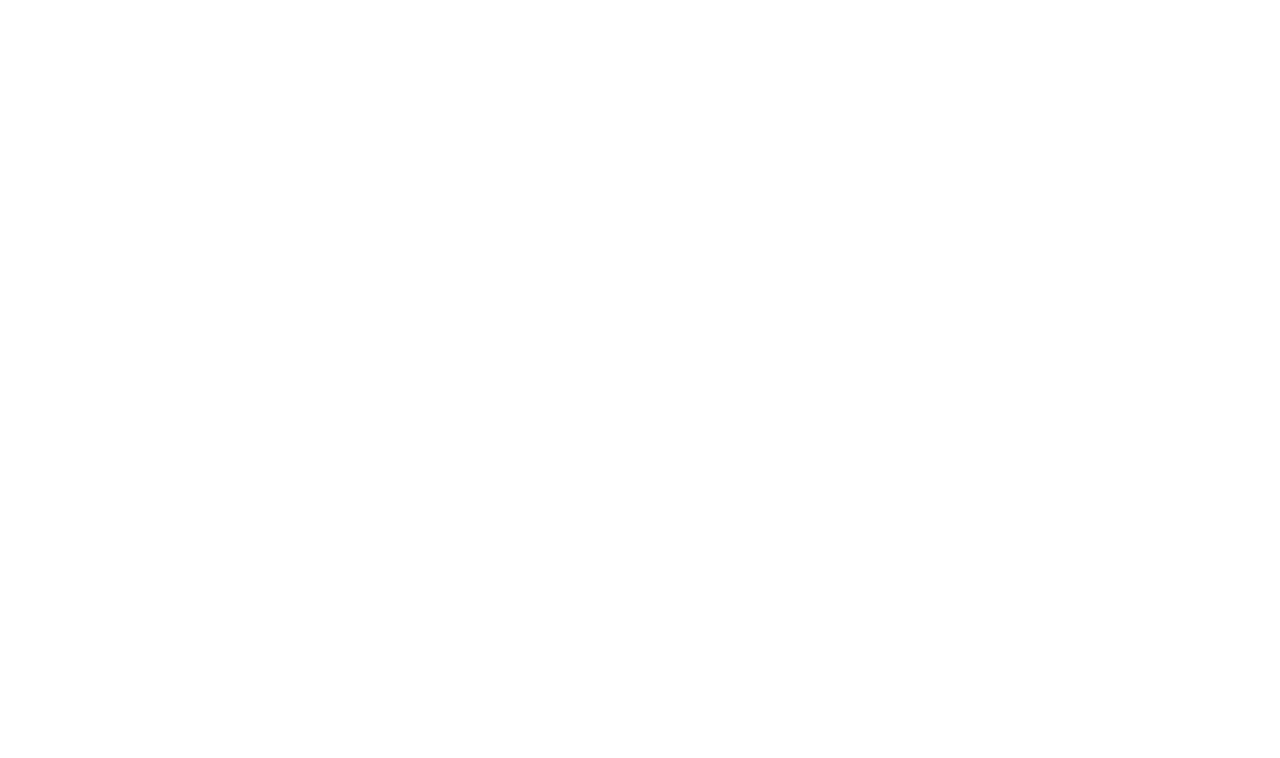
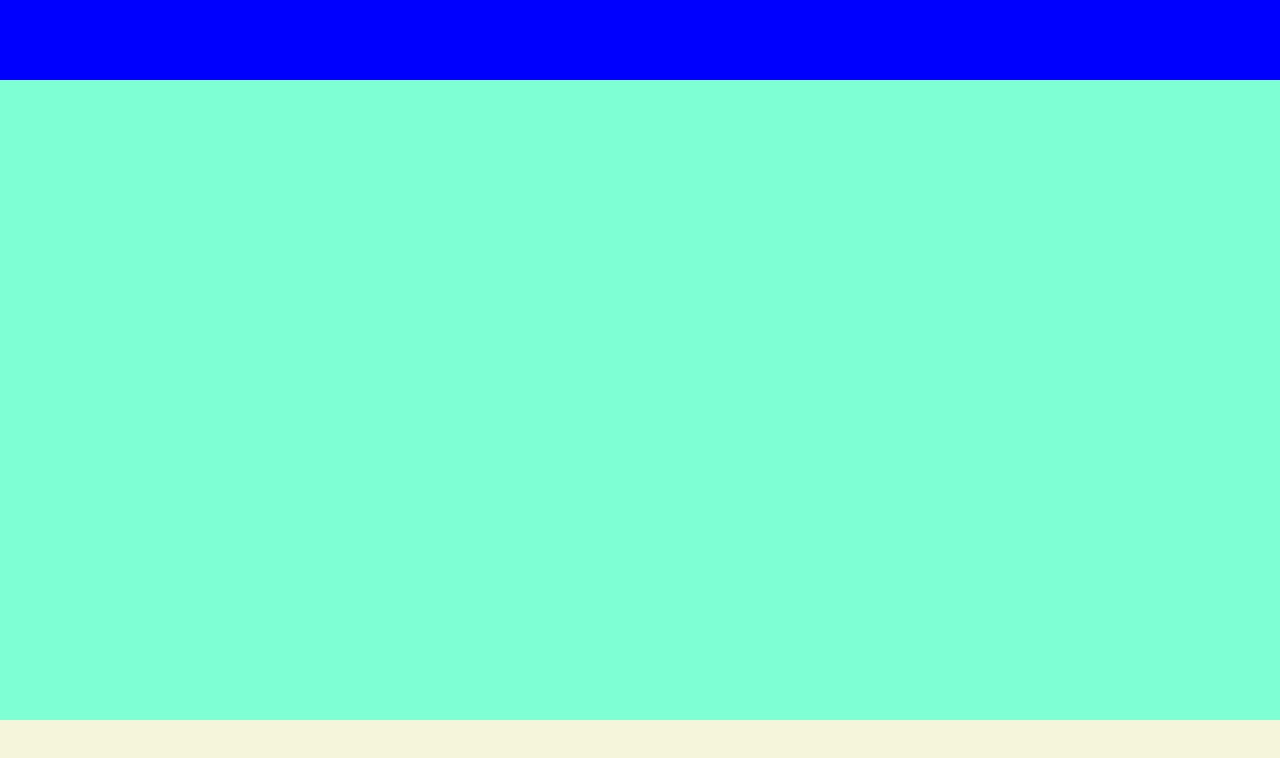
Before and after one commit to Riccardo15Pinto/html-css-zoom, a plain HTML site: page index.html in a window 1280 px wide. Drawn offline with Linux system fonts and the light colour scheme.

Commit message:
set layout viewport

```diff
--- a/css/style.css
+++ b/css/style.css
@@ -5,3 +5,21 @@
     padding: 0;
     box-sizing: border-box;
 }
+
+/* generics */
+
+header{
+    height: 80px;
+    background-color: blue;
+}
+
+footer{
+    height: 80px;
+    background-color: beige;
+}
+
+main{
+    background-color: aquamarine;
+    height: calc(100vh - 160px);
+    overflow: auto;
+}
```
